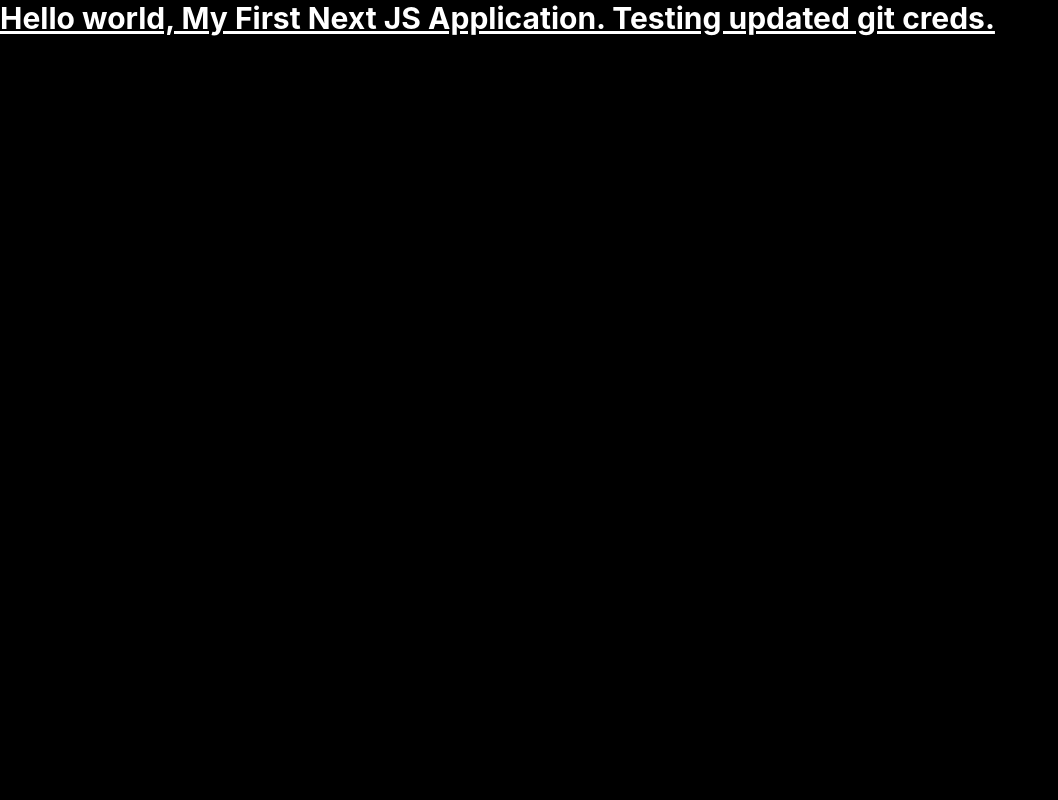
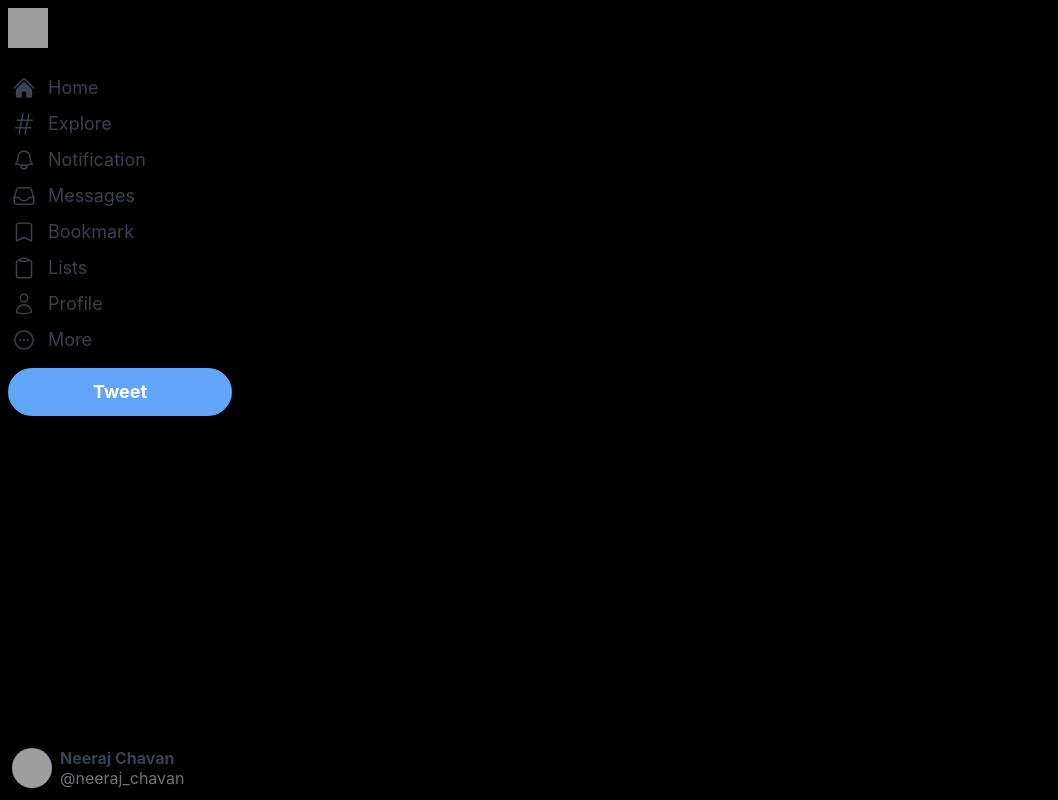
Before and after one commit to neerajchavan/next-js-twitter-clone, a Next.js app: page / in a window 1280 px wide. Shown: the whole page, without its empty margins (0-1058 px from the left). Built offline with nearby package versions, Linux system fonts and the light colour scheme; grey boxes are pictures that could not be loaded.

Commit message:
added sidebar component

```diff
--- /dev/null
+++ b/components/Sidebar.js
@@ -0,0 +1,59 @@
+import Image from 'next/image';
+import React from 'react';
+import SideBarMenuItem from './SidebarMenuItem';
+import { HomeIcon } from '@heroicons/react/24/solid';
+import {
+  HashtagIcon,
+  BellIcon,
+  InboxIcon,
+  BookmarkIcon,
+  ClipboardIcon,
+  UserIcon,
+  EllipsisHorizontalCircleIcon,
+  Dots,
+} from '@heroicons/react/24/outline';
+
+const TWITTER_LOGO_URL = `https://help.twitter.com/content/dam/help-twitter/brand/logo.png`;
+
+const Sidebar = () => {
+  return (
+    <div className="hidden sm:flex flex-col p-2 xl:items-start fixed h-full">
+      {/* Twitter Logo */}
+      <div className="hoverEffect p-0 hover-bg-blue-200">
+        <Image src={TWITTER_LOGO_URL} width="40" height="40" />
+      </div>
+
+      {/* Menu */}
+      <div className="mt-4 mb-2.5 xl:item-start">
+        <SideBarMenuItem text="Home" Icon={HomeIcon} />
+        <SideBarMenuItem text="Explore" Icon={HashtagIcon} />
+        <SideBarMenuItem text="Notification" Icon={BellIcon} />
+        <SideBarMenuItem text="Messages" Icon={InboxIcon} />
+        <SideBarMenuItem text="Bookmark" Icon={BookmarkIcon} />
+        <SideBarMenuItem text="Lists" Icon={ClipboardIcon} />
+        <SideBarMenuItem text="Profile" Icon={UserIcon} />
+        <SideBarMenuItem text="More" Icon={EllipsisHorizontalCircleIcon} />
+      </div>
+
+      {/* Button */}
+      <button className="bg-blue-400 text-white rounded-full w-56 h-12 font-bold shadow-md hover:brightness-95 text-lg hidden xl:inline">
+        Tweet
+      </button>
+
+      {/* Mini Profile */}
+      <div className="hoverEffect text-gray-700 flex items-center justify-center xl:justify-start mt-auto">
+        <img
+          className="h-10 w-10 rounded-full xl:mr-2"
+          src="https://www.w3schools.com/howto/img_avatar.png"
+          alt="user-image"
+        />
+        <div className="leading-5 hidden xl:inline">
+          <h4 className="font-bold">Neeraj Chavan</h4>
+          <p className="text-gray-500">@neeraj_chavan</p>
+        </div>
+      </div>
+    </div>
+  );
+};
+
+export default Sidebar;
--- /dev/null
+++ b/components/SidebarMenuItem.js
@@ -0,0 +1,14 @@
+import React from 'react';
+
+const SideBarMenuItem = ({ text, Icon, active }) => {
+  return (
+    <div className="hoverEffect flex items-center justify-content-center text-gray-700 xl:justify-start text-lg space-x-3">
+      <Icon className="h-6" />
+      <span className={`${active && 'font-bold'} hidden xl:inline`}>
+        {text}
+      </span>
+    </div>
+  );
+};
+
+export default SideBarMenuItem;
--- a/next.config.js
+++ b/next.config.js
@@ -2,6 +2,9 @@
 const nextConfig = {
   reactStrictMode: true,
   swcMinify: true,
-}
+  images: {
+    domains: ['help.twitter.com'],
+  },
+};
 
-module.exports = nextConfig
+module.exports = nextConfig;
--- a/package.json
+++ b/package.json
@@ -9,6 +9,7 @@
     "lint": "next lint"
   },
   "dependencies": {
+    "@heroicons/react": "^2.0.11",
     "next": "12.3.1",
     "react": "18.2.0",
     "react-dom": "18.2.0"
--- a/pages/index.js
+++ b/pages/index.js
@@ -1,7 +1,13 @@
+import Sidebar from '../components/Sidebar';
+
 export default function Home() {
   return (
-    <h1 className="text-3xl font-bold underline">
-      Hello world, My First Next JS Application. Testing updated git creds.
-    </h1>
+    <main className='flex min-h-screen max-w-7x1 mx-auto'>
+      {/* Sidebar */}
+      <Sidebar />
+      {/* Feed  */}
+      {/* Widgets  */}
+      {/* Modal */}
+    </main>
   );
 }
--- a/styles/globals.css
+++ b/styles/globals.css
@@ -1,6 +1,12 @@
 @tailwind base;
 @tailwind components;
 @tailwind utilities;
+
+@layer components {
+  .hoverEffect {
+    @apply cursor-pointer hover:bg-gray-200 rounded-full w-[52px] xl:w-auto h-[52px] xl:h-auto xl:p-1;
+  }
+}
 
 html,
 body {
```
Also changed, not shown: 2 other files (tests, documents, lock files or other folders).
